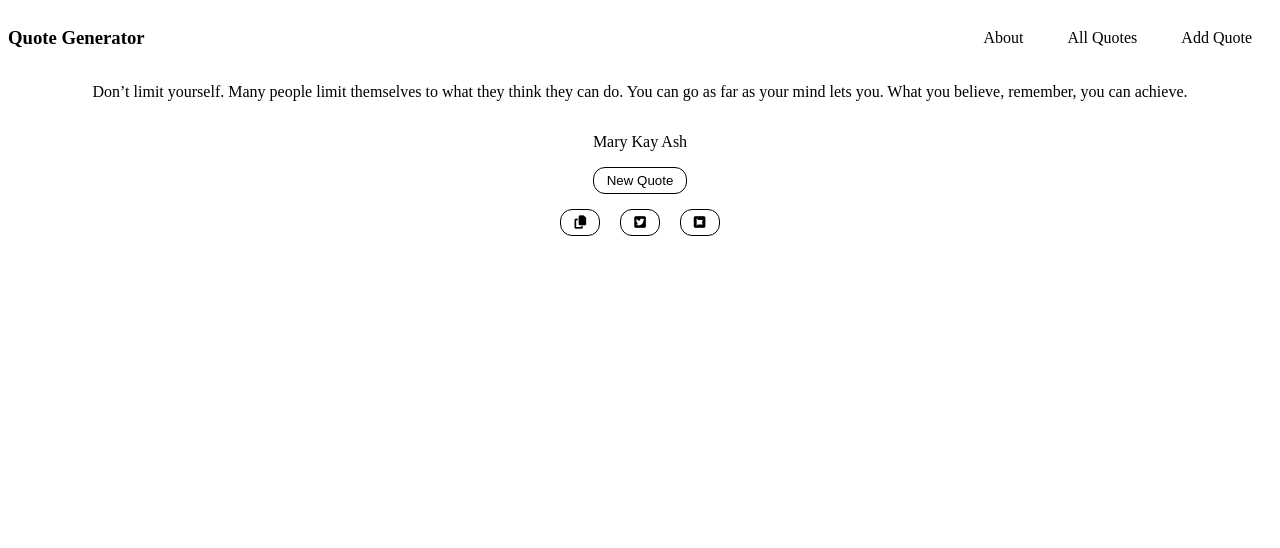
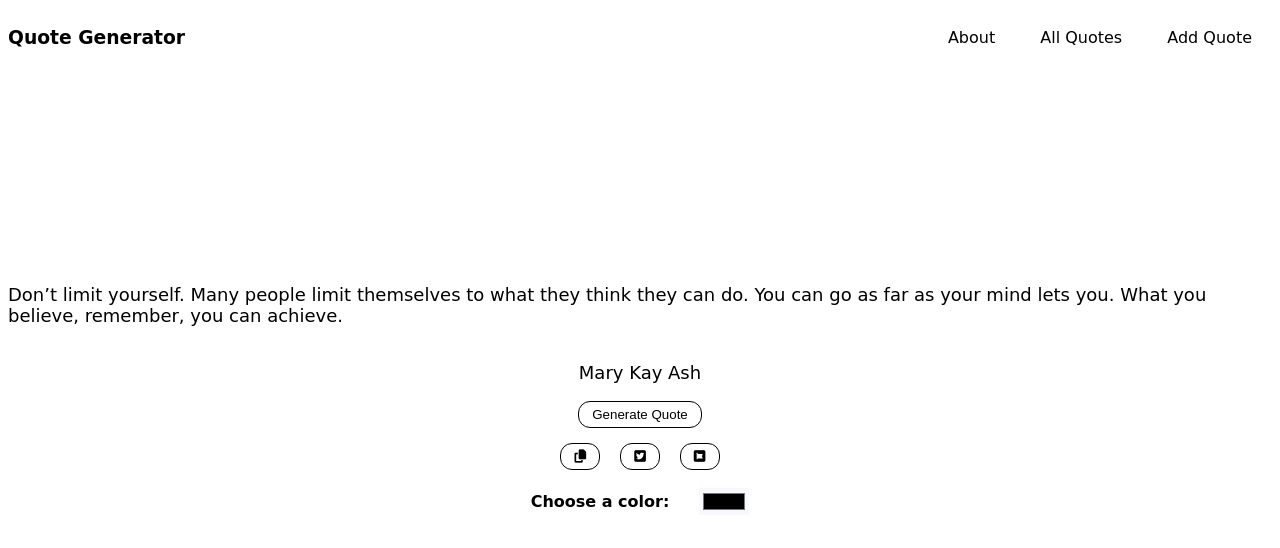
Before and after one commit to onlyonediamond/quote-generator, a plain HTML site: page index.html in a window 1280 px wide. Drawn offline with Linux system fonts and the light colour scheme.

Commit message:
Random Quote Generator finished.

```diff
--- a/index.html
+++ b/index.html
@@ -9,6 +9,7 @@
     <title>Quote Genarator</title>
 </head>
     <body>
+        <div class="container">
             <div class="header">
                 <h3>Quote Generator</h3>
 
@@ -19,16 +20,27 @@
                 </nav>
             </div>
 
+            <div class="quotes">
                 <div class="quote-box">
                     <p id="quote">Don’t limit yourself. Many people limit themselves to what they think they can do. You can go as far as your mind lets you. What you believe, remember, you can achieve.</p>
                     <p id="author">Mary Kay Ash</p>
-                <button id="btn" type="submit">New Quote</button>
+                    <button id="btn" type="submit">Generate Quote</button>
                 </div>
+
                 <div class="features">
-            <button id="copy"><i class="fa-solid fa-copy"></i></button>
+                    <button onclick="alert('Quote copied!')" id="copy"><i class="fa-solid fa-copy"></i></button>
                     <button id="twitter"><i class="fa-brands fa-square-twitter"></i></button>
                     <button id="fontAwesome"><i class="fa-brands fa-square-font-awesome"></i></button>
                 </div>
+
+                <div class="changeBg">
+                    <h4>Choose a color:</h4>
+                    <input type="color" id="color">
+                </div>
+            </div>
+
+        </div>
+
 <script src="script.js"></script>
     </body>
 </html>
--- a/script.js
+++ b/script.js
@@ -12,3 +12,10 @@ function getQuote() {
         author.innerHTML = data.author;
     })
 }
+
+let colorInput = document.querySelector('#color');
+
+colorInput.addEventListener('input', () => {
+    let color = colorInput.value;
+    document.body.style.backgroundColor = color;
+});
--- a/style.css
+++ b/style.css
@@ -4,6 +4,11 @@
 
 body {
     background-color: #fff;
+    font-family: cursive;
+}
+
+.quotes {
+    margin-top: 200px;
 }
 
 .header {
@@ -29,8 +34,8 @@ a {
     align-items: center;
 }
 
-#quote p {
-    font-size: 15px;
+#quote, #author {
+    font-size: 18px;
 }
 
 .quote-box button {
@@ -54,3 +59,23 @@ a {
     border: 1px solid #000;
     border-radius: 12px;
 }
+
+#copy {
+    cursor: pointer;
+}
+
+.changeBg {
+    display: flex;
+    justify-content: center;
+    align-items: center;
+}
+
+h4 {
+    margin-right: 30px;
+}
+
+input {
+    border: none;
+    background: ghostwhite;
+    cursor:pointer;
+}
```
Lines whose indentation alone changed are shown as unchanged.
